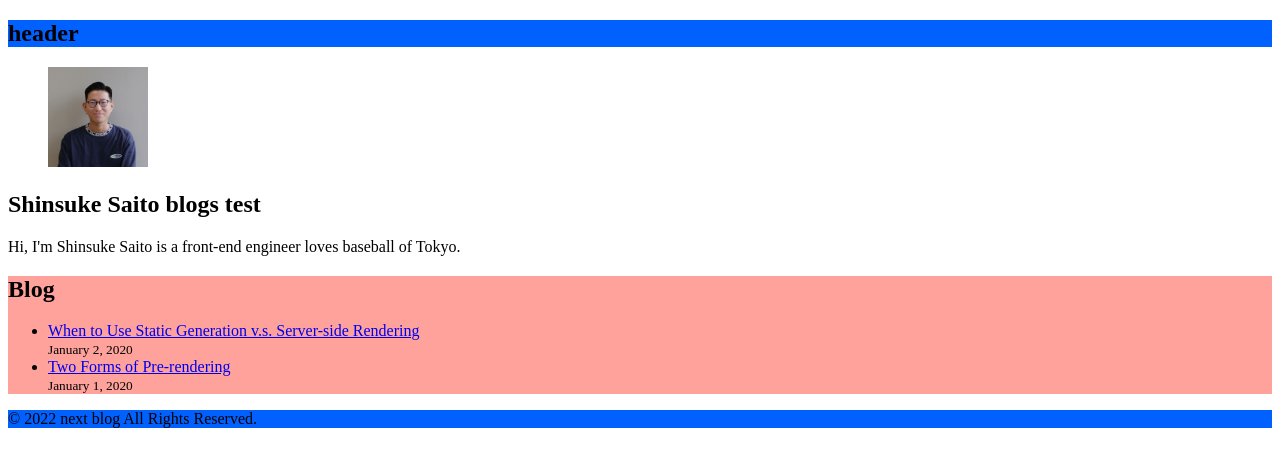
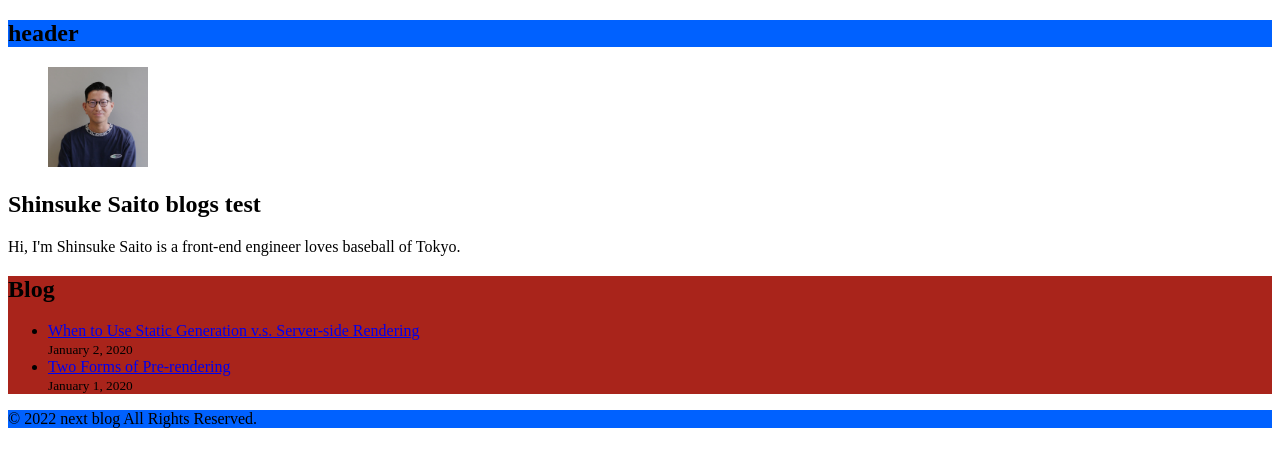
Before and after one commit to ssaitho/nextjs-blog, a Next.js app: page / in a window 1280 px wide. Shown: the top 466 px of the page. Built offline with nearby package versions, Linux system fonts and the light colour scheme.

Commit message:
Update Tokens

```diff
--- a/styles/tokens.scss
+++ b/styles/tokens.scss
@@ -1,11 +1,11 @@
 /**
  * Do not edit directly
- * Generated on Mon, 18 Apr 2022 10:13:24 GMT
+ * Generated on Mon, 18 Apr 2022 10:15:52 GMT
  */
 
 :root {
   --primary: #0061FF;
-  --danger: #ffa29b;
+  --danger: #a9241b;
   --secondary: #07256C;
   --success: #004D3C;
   --test: #123456;
--- a/tokens/input.json
+++ b/tokens/input.json
@@ -8,7 +8,7 @@
     }
   },
   "danger": {
-    "value": "#ffa29b",
+    "value": "#a9241b",
     "type": "color"
   },
   "secondary": {
```
